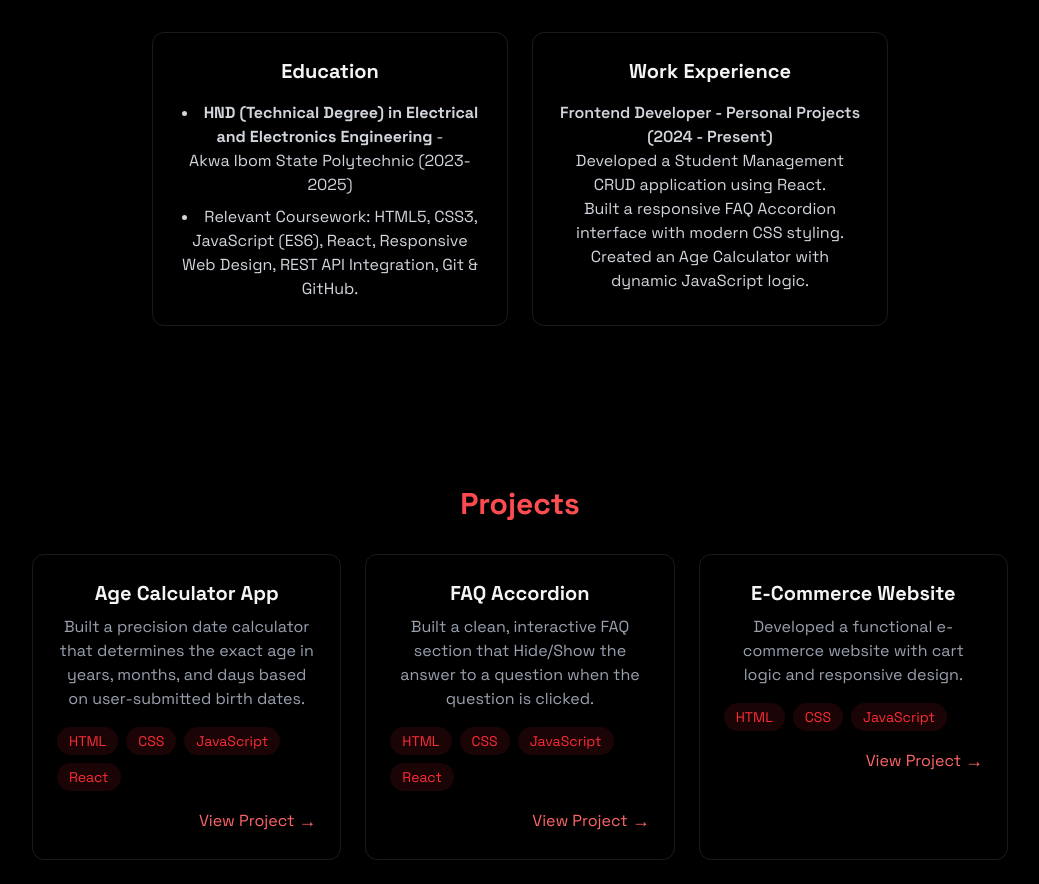
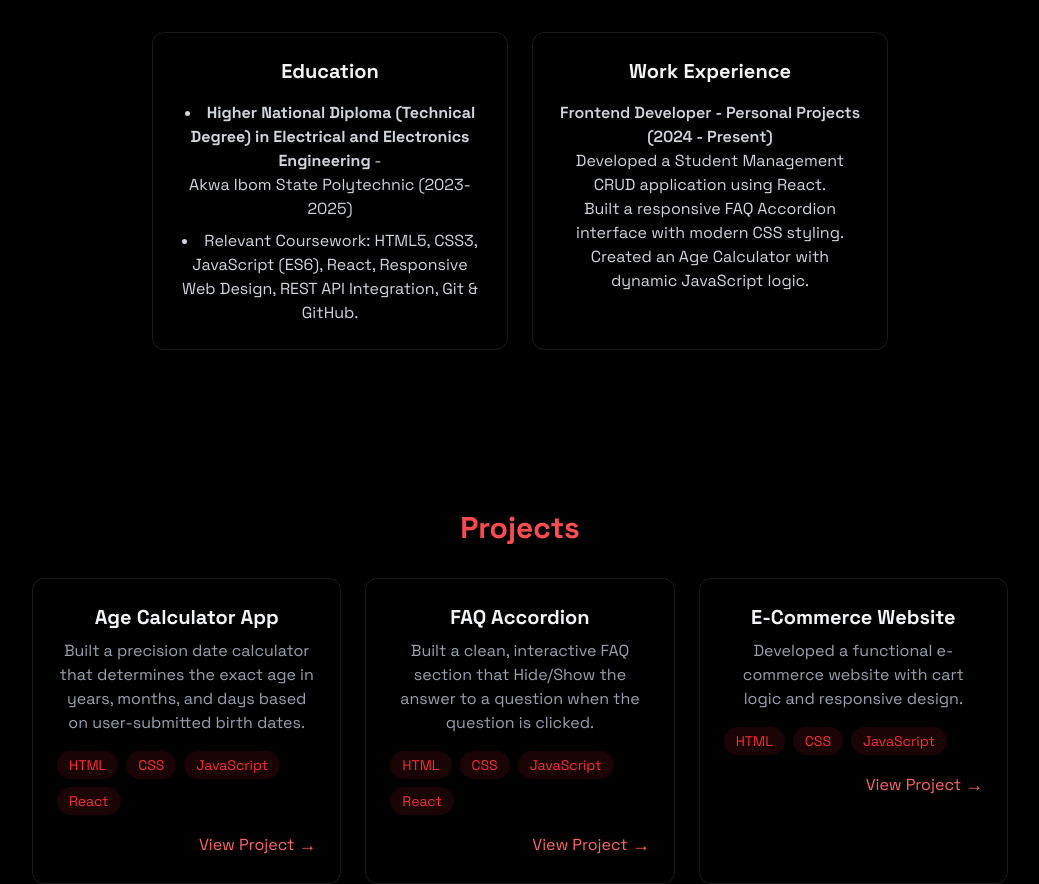
Before and after one commit to Gospel-Columbus/Portfolio, a React (Vite) app: page / in a window 1280 px wide. Shown: the part 1295-2179 px from the top of the page, without its empty margins (120-1159 px from the left). Built offline with nearby package versions, Linux system fonts and the light colour scheme.

Commit message:
commit all these

```diff
--- a/src/components/sections/About.jsx
+++ b/src/components/sections/About.jsx
@@ -42,7 +42,7 @@ export const About = () =>{
                         <h3 className="text-xl font-bold mb-4">Education</h3>
                         <ul className="list-disc list-inside text-gray-300 space-y-2">
                             <li>
-                                <strong> HND (Technical Degree) in Electrical and Electronics Engineering</strong> -<br /> Akwa Ibom State Polytechnic
+                                <strong> Higher National Diploma (Technical Degree) in Electrical and Electronics Engineering</strong> -<br /> Akwa Ibom State Polytechnic
                                 (2023-2025)
                             </li>
                             <li>
```
